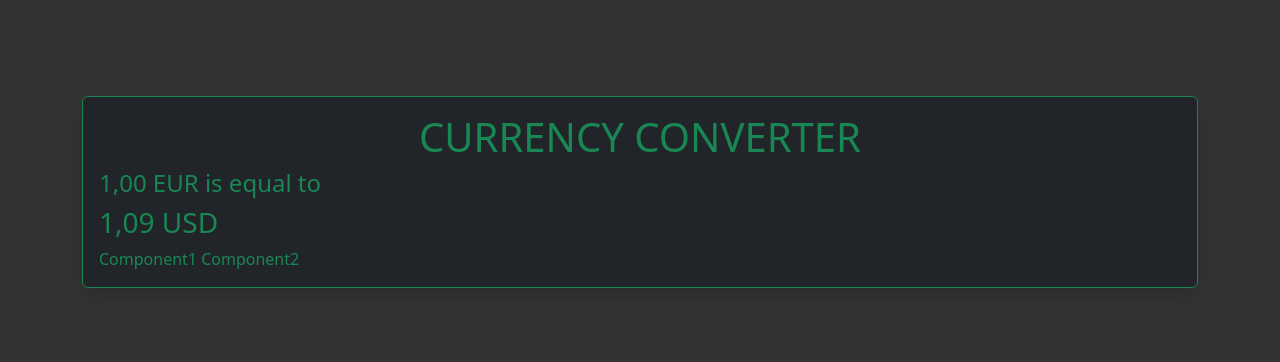
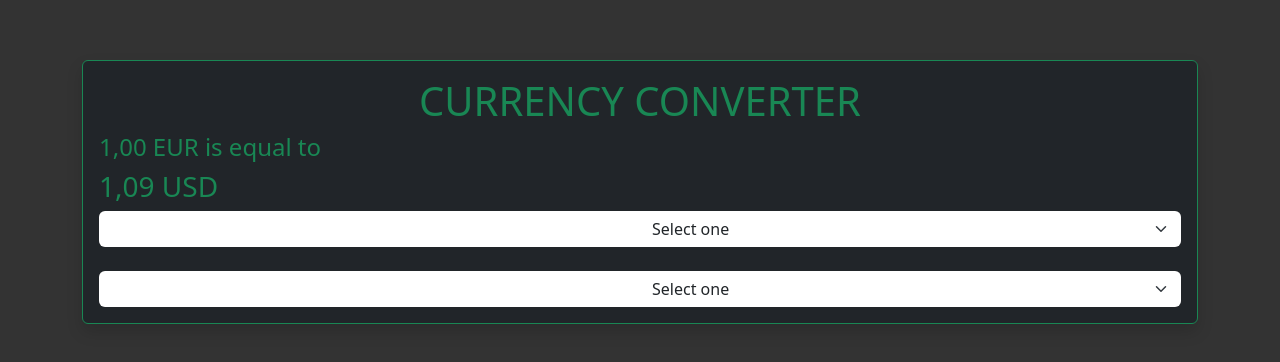
Before and after one commit to SimoneCerri/vue-currency-converter, a Vue app: page / in a window 1280 px wide. Shown: the part 208-570 px from the top of the page. Built offline with nearby package versions, Linux system fonts and the light colour scheme.

Commit message:
component InputSelect

```diff
--- a/src/App.vue
+++ b/src/App.vue
@@ -1,5 +1,12 @@
 <script>
-import HelloWorld from './components/HelloWorld.vue'
+import InputSelect from './components/InputSelect.vue'
+
+export default {
+  components:
+  {
+    InputSelect,
+  }
+}
 </script>
 
 <template>
@@ -10,8 +17,9 @@ import HelloWorld from './components/HelloWorld.vue'
           <h1 class="text-center">CURRENCY CONVERTER</h1>
           <h4>1,00 EUR is equal to</h4>
           <h3>1,09 USD</h3>
-          Component1
-          Component2
+          <InputSelect />
+          <br>
+          <InputSelect />
           <div class="graphic">
           </div>
         </div>
--- a/src/components/HelloWorld.vue
+++ /dev/null
@@ -1,43 +0,0 @@
-<script setup>
-import { ref } from 'vue'
-
-defineProps({
-  msg: String,
-})
-
-const count = ref(0)
-</script>
-
-<template>
-  <h1>{{ msg }}</h1>
-
-  <div class="card">
-    <button type="button" @click="count++">count is {{ count }}</button>
-    <p>
-      Edit
-      <code>components/HelloWorld.vue</code> to test HMR
-    </p>
-  </div>
-
-  <p>
-    Check out
-    <a href="https://vuejs.org/guide/quick-start.html#local" target="_blank"
-      >create-vue</a
-    >, the official Vue + Vite starter
-  </p>
-  <p>
-    Learn more about IDE Support for Vue in the
-    <a
-      href="https://vuejs.org/guide/scaling-up/tooling.html#ide-support"
-      target="_blank"
-      >Vue Docs Scaling up Guide</a
-    >.
-  </p>
-  <p class="read-the-docs">Click on the Vite and Vue logos to learn more</p>
-</template>
-
-<style scoped>
-.read-the-docs {
-  color: #888;
-}
-</style>
--- /dev/null
+++ b/src/components/InputSelect.vue
@@ -0,0 +1,62 @@
+<script>
+export default
+  {
+    name: "InputSelect",
+    components:
+    {
+
+    },
+    data() {
+      return {
+
+      }
+    },
+    methods:
+    {
+
+    },
+    mounted() {
+
+    }
+  }
+</script>
+
+<template>
+  <div class="row justify-content-center align-items-center">
+    <div class="col-6 pe-0">
+      <input class="w-100 border-0 rounded-start" type="number" name="" id="">
+    </div>
+    <div class="col-6 ps-0">
+      <div class="">
+        <select class="form-select border-0 rounded-0 rounded-end" name="" id="">
+          <option value="">Select one</option>
+          <option value="">New Delhi</option>
+          <option value="">Istanbul</option>
+          <option value="">Jakarta</option>
+        </select>
+      </div>
+    </div>
+  </div>
+
+</template>
+
+<style scoped>
+input {
+  display: block;
+  width: 100%;
+  padding: .375rem 2.25rem .375rem .75rem;
+  font-size: 1rem;
+  font-weight: 400;
+  line-height: 1.5;
+  color: var(--bs-body-color);
+  -webkit-appearance: none;
+  -moz-appearance: none;
+  appearance: none;
+  background-color: var(--bs-body-bg);
+  background-image: var(--bs-form-select-bg-img), var(--bs-form-select-bg-icon, none);
+  background-repeat: no-repeat;
+  background-position: right .75rem center;
+  background-size: 16px 12px;
+  transition: border-color .15s ease-in-out, box-shadow .15s ease-in-out;
+}
+</style>
```
